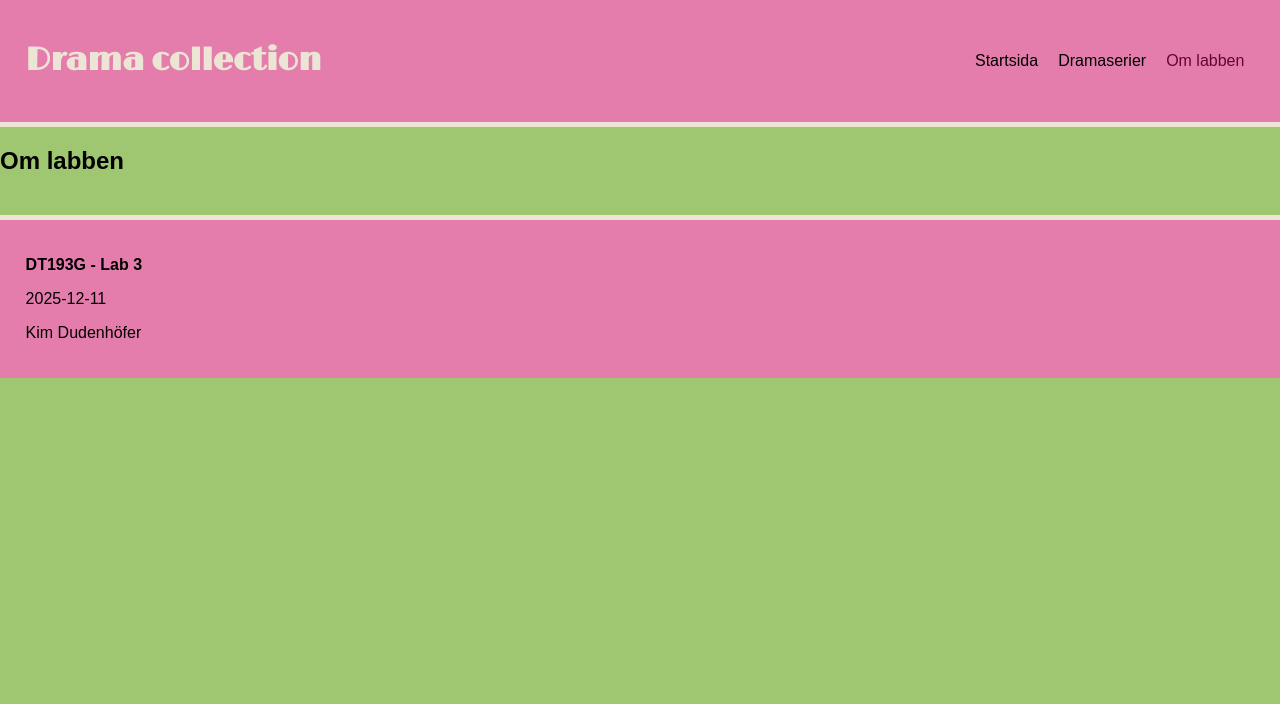
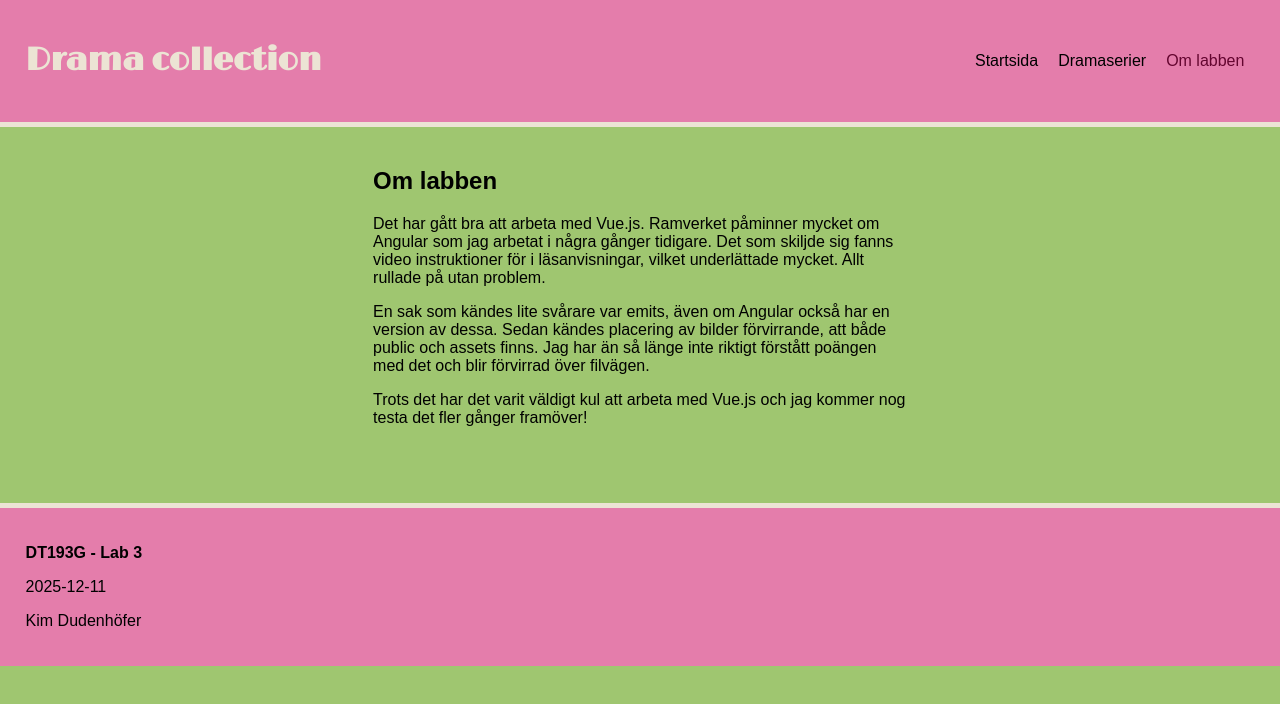
Before and after one commit to kimdude/dt193g-lab3, a Vue app: page /about in a window 1280 px wide. Shown: the top 704 px of the page. Built offline with nearby package versions, Linux system fonts and the light colour scheme.

Commit message:
Lagt till info på AboutView.

```diff
--- a/src/views/AboutView.vue
+++ b/src/views/AboutView.vue
@@ -1,11 +1,25 @@
 <template>
-    <h2>Om labben</h2>
+    <section>
+        <div>
+            <h2>Om labben</h2>
+            <p>
+                Det har gått bra att arbeta med Vue.js. Ramverket påminner mycket om Angular som jag arbetat i några gånger tidigare. Det som skiljde sig fanns video instruktioner
+                för i läsanvisningar, vilket underlättade mycket. Allt rullade på utan problem.
+            </p>
+            <p>
+                En sak som kändes lite svårare var emits, även om Angular också har en version av dessa. Sedan kändes placering av bilder förvirrande, att både public och assets
+                finns. Jag har än så länge inte riktigt förstått poängen med det och blir förvirrad över filvägen.
+            </p>
+            <p> Trots det har det varit väldigt kul att arbeta med Vue.js och jag kommer nog testa det fler gånger framöver!</p>
+        </div>
+    </section>
 </template>
 
-<script setup>
-
-</script>
-
 <style scoped>
-
+    div {
+        display: block;
+        width: fit-content;
+        margin-left: auto;
+        margin-right: auto;
+    }
 </style>
```
